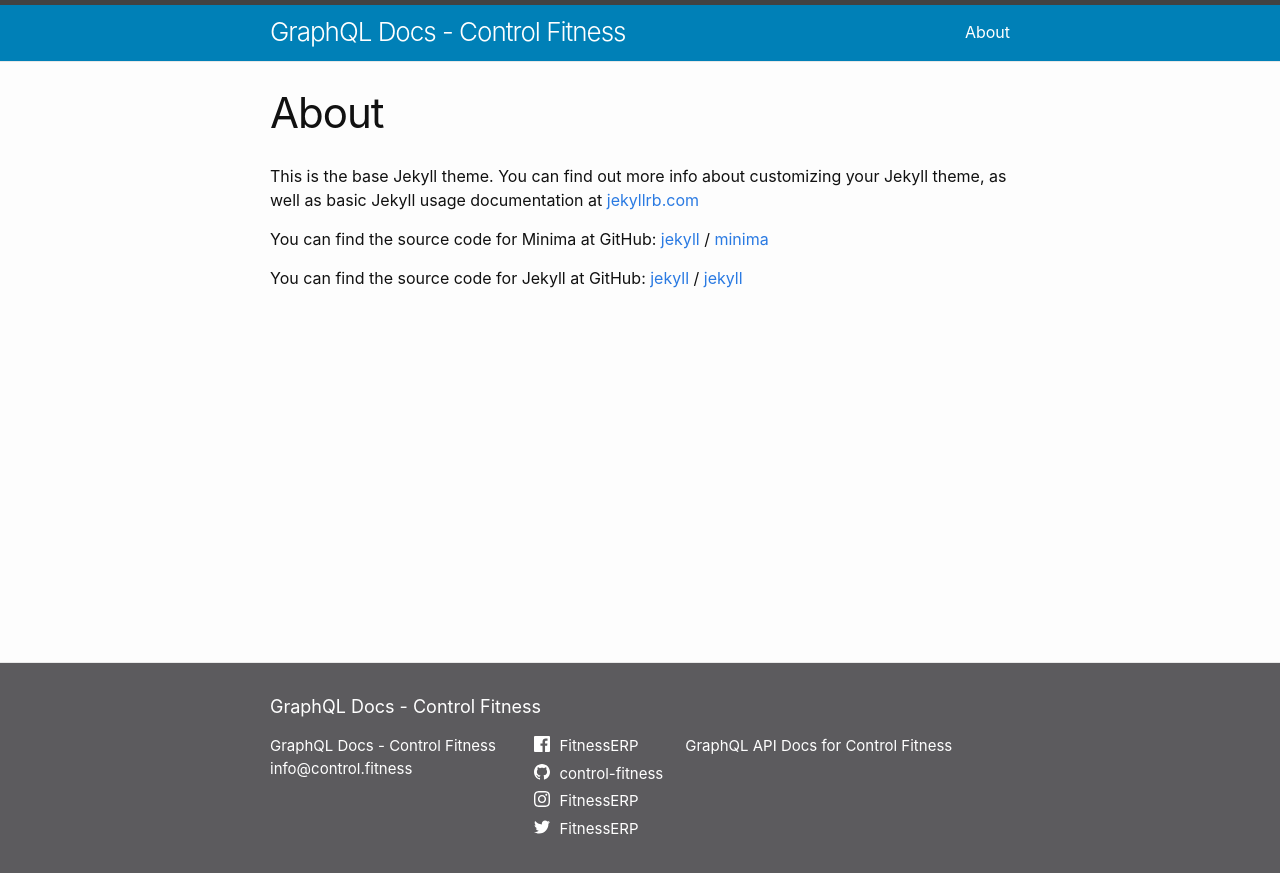
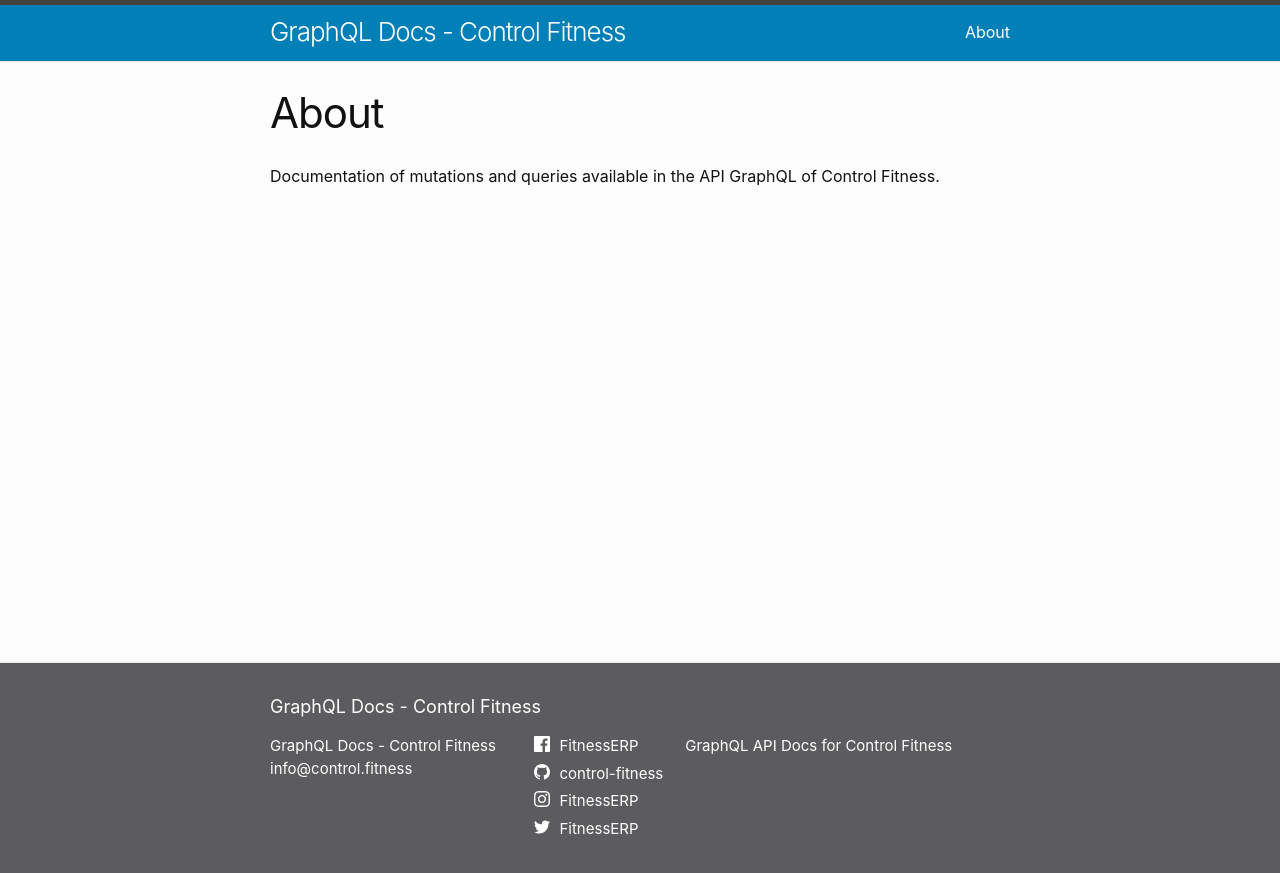
Before and after one commit to control-fitness/graphql-docs, a Jekyll site: the page built from about.md, in a window 1280 px wide. Shown: the top 873 px of the page. Built offline with Jekyll 4.4.1, drawn with Linux system fonts in a browser that asks for light colours.

Commit message:
Update about

```diff
--- a/about.md
+++ b/about.md
@@ -1,18 +1,7 @@
 ---
+title: About
 layout: page
-title: About
-permalink: /about/
+permalink: "/about/"
 ---
 
-This is the base Jekyll theme. You can find out more info about customizing your Jekyll theme, as well as basic Jekyll usage documentation at [jekyllrb.com](https://jekyllrb.com/)
-
-You can find the source code for Minima at GitHub:
-[jekyll][jekyll-organization] /
-[minima](https://github.com/jekyll/minima)
-
-You can find the source code for Jekyll at GitHub:
-[jekyll][jekyll-organization] /
-[jekyll](https://github.com/jekyll/jekyll)
-
-
-[jekyll-organization]: https://github.com/jekyll
+Documentation of mutations and queries available in the API GraphQL of Control Fitness.
```
